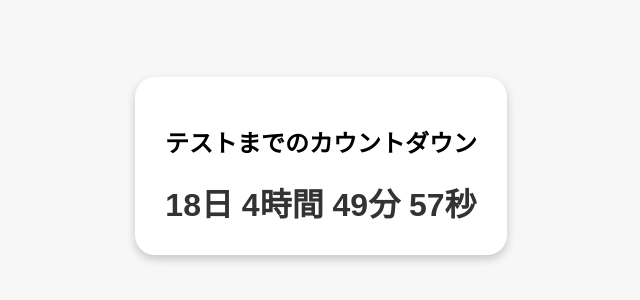
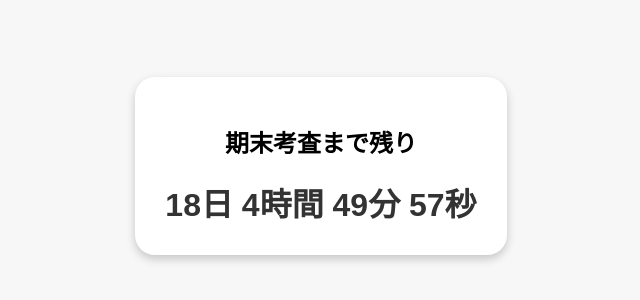
Before and after one commit to hirotodevl/test-countdown, a plain HTML site: page index.html in a window 1280 px wide. Shown: the part 234-534 px from the top of the page, without its empty margins (319-959 px from the left). Drawn offline with Linux system fonts and the light colour scheme.

Commit message:
Update index.html

```diff
--- a/index.html
+++ b/index.html
@@ -2,7 +2,7 @@
 <html lang="ja">
 <head>
   <meta charset="UTF-8">
-  <title>期末考査まで 残り</title>
+  <title>期末考査カウントダウン</title>
   <style>
     body {
       font-family: "Arial", sans-serif;
@@ -33,7 +33,7 @@
 </head>
 <body>
   <div class="countdown">
-    <h1>テストまでのカウントダウン</h1>
+    <h1>期末考査まで残り</h1>
     <div id="timer"></div>
   </div>
 
```
